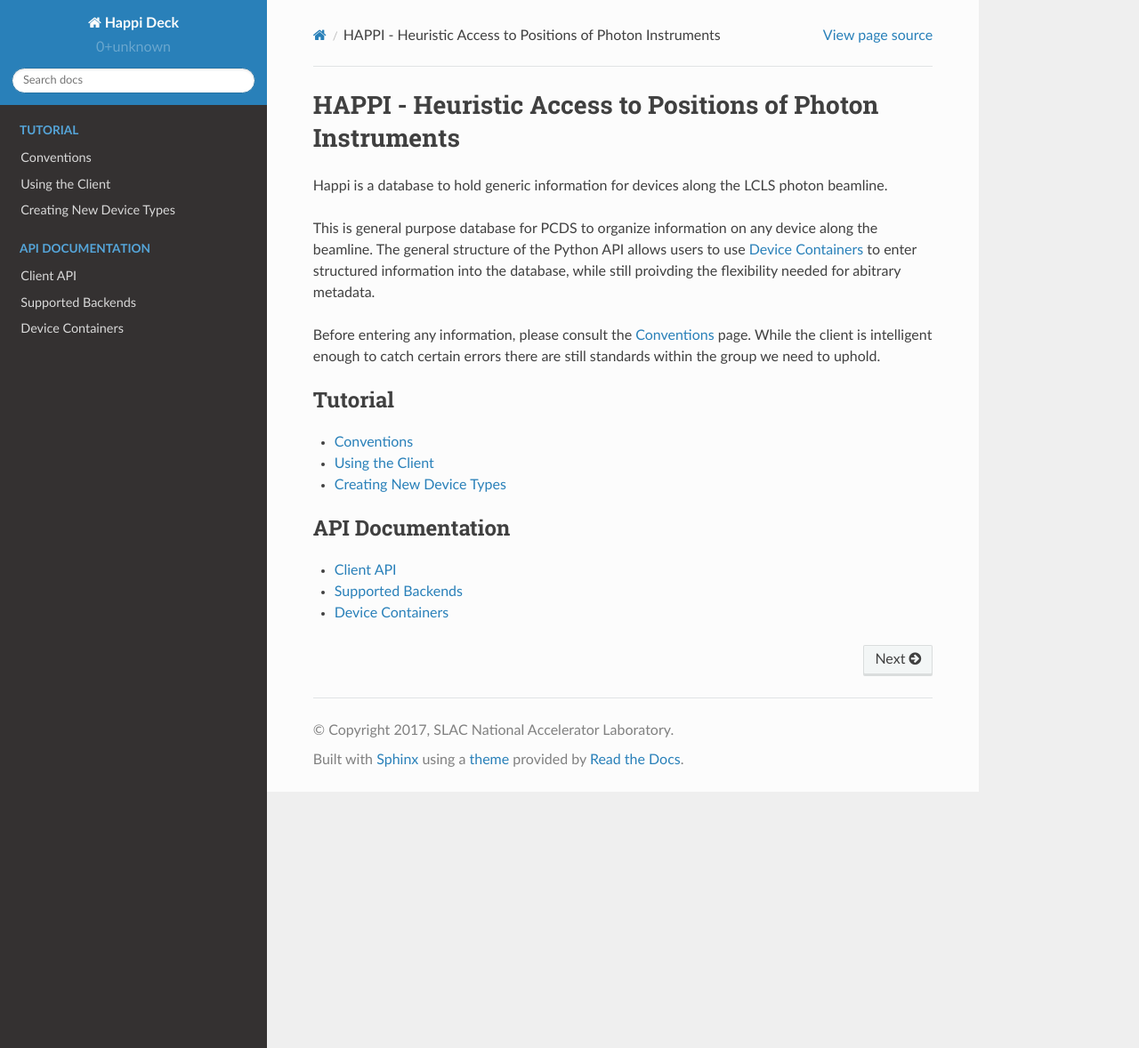
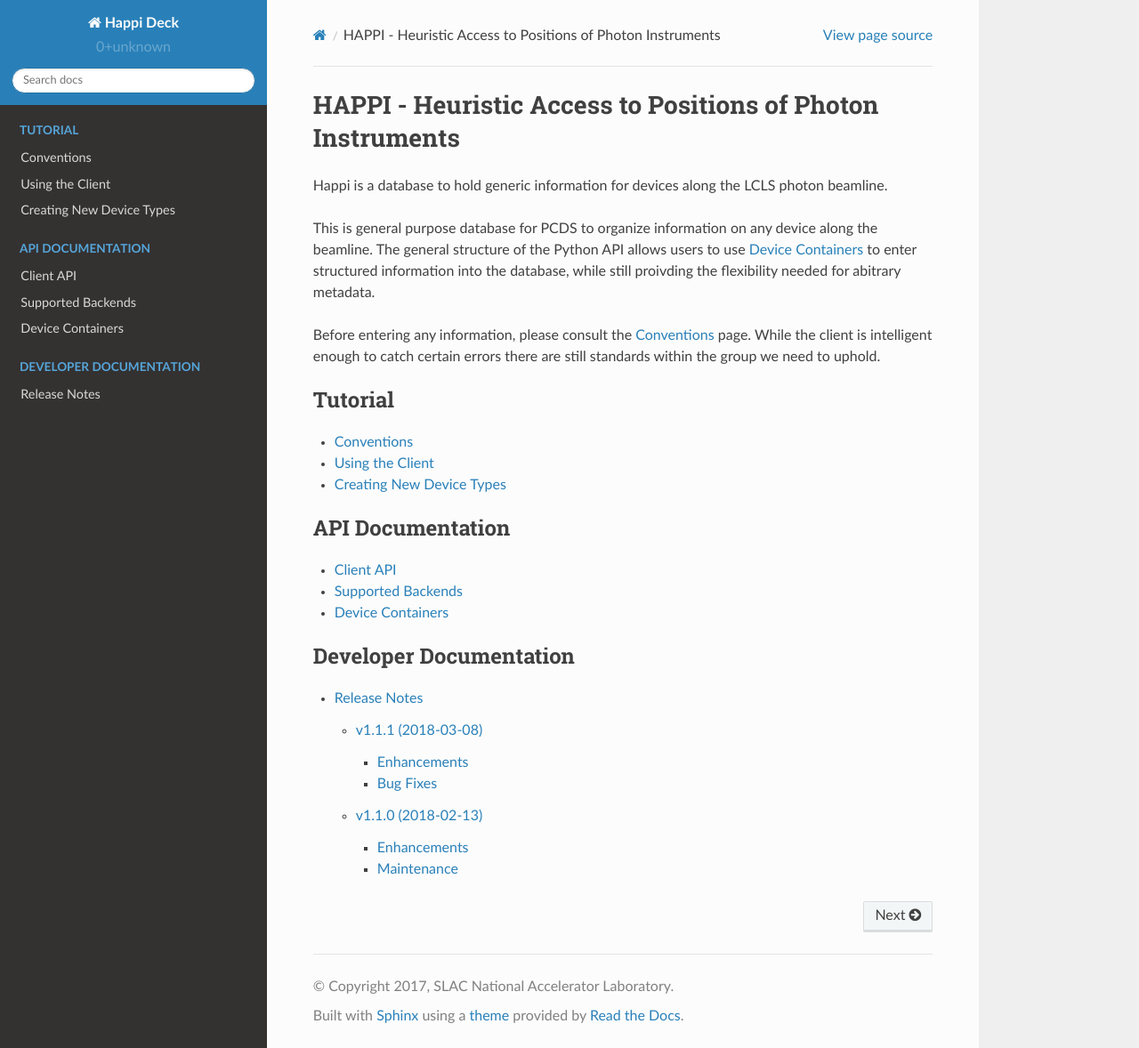
Before and after one commit to pcdshub/happi, a Sphinx documentation site: the page built from docs/source/index.rst, in a window 1280 px wide and 1178 px high. Shown: the whole window at 89% size. Built offline with Sphinx 7.4.7 and the Read the Docs theme 2.0.0, drawn with Linux system fonts in a browser that asks for light colours.

Commit message:
DOC: Add release notes page

```diff
--- a/docs/source/index.rst
+++ b/docs/source/index.rst
@@ -27,3 +27,9 @@ there are still standards within the group we need to uphold.
    client_api.rst
    backends.rst
    containers.rst
+
+.. toctree::
+   :maxdepth: 0
+   :caption: Developer Documentation
+
+   releases.rst
--- /dev/null
+++ b/docs/source/releases.rst
@@ -0,0 +1,36 @@
+#############
+Release Notes
+#############
+
+v1.1.1 (2018-03-08)
+===================
+
+Enhancements
+------------
+- The ``QSBackend`` guesses which a type of motor based on the ``prefix``.
+  Currently this supports ``Newport``, ``IMS``, and ``PMC100`` motors. While there is
+  not an explicit dependency, this will require ``pcdsdevices >= 0.5.0`` to load
+  properly (#51)
+
+Bug Fixes
+---------
+- Templating is more robust when dealing with types. This includes a fatal case
+  where the default for an ``EntryInfo`` is ``None`` (#50)
+- A proper error message is returned if an entry in the table does not have the
+  requisite information to load (#53 )
+
+v1.1.0 (2018-02-13)
+===================
+Ownership of this repository has been transferred to
+`<https://github.com/pcdshub>`_
+
+Enhancements
+------------
+- Happi now has a cache so the repeated requests to load the same device do
+  not spawn multiple objects.
+
+Maintenance
+-----------
+- Cleaner logging messages
+- ``QSBackend`` was expanded to accommodate different keyword arguments
+  associated with different authentication methods.
```
